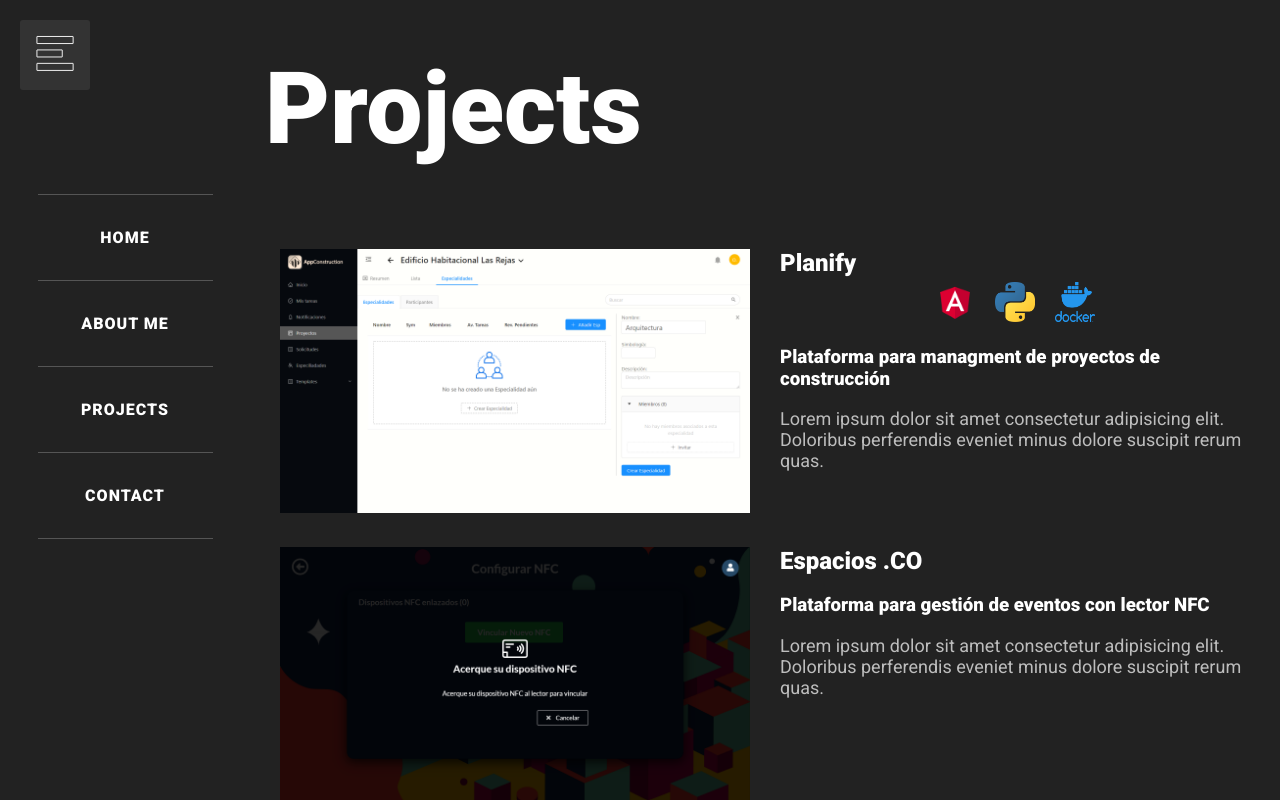
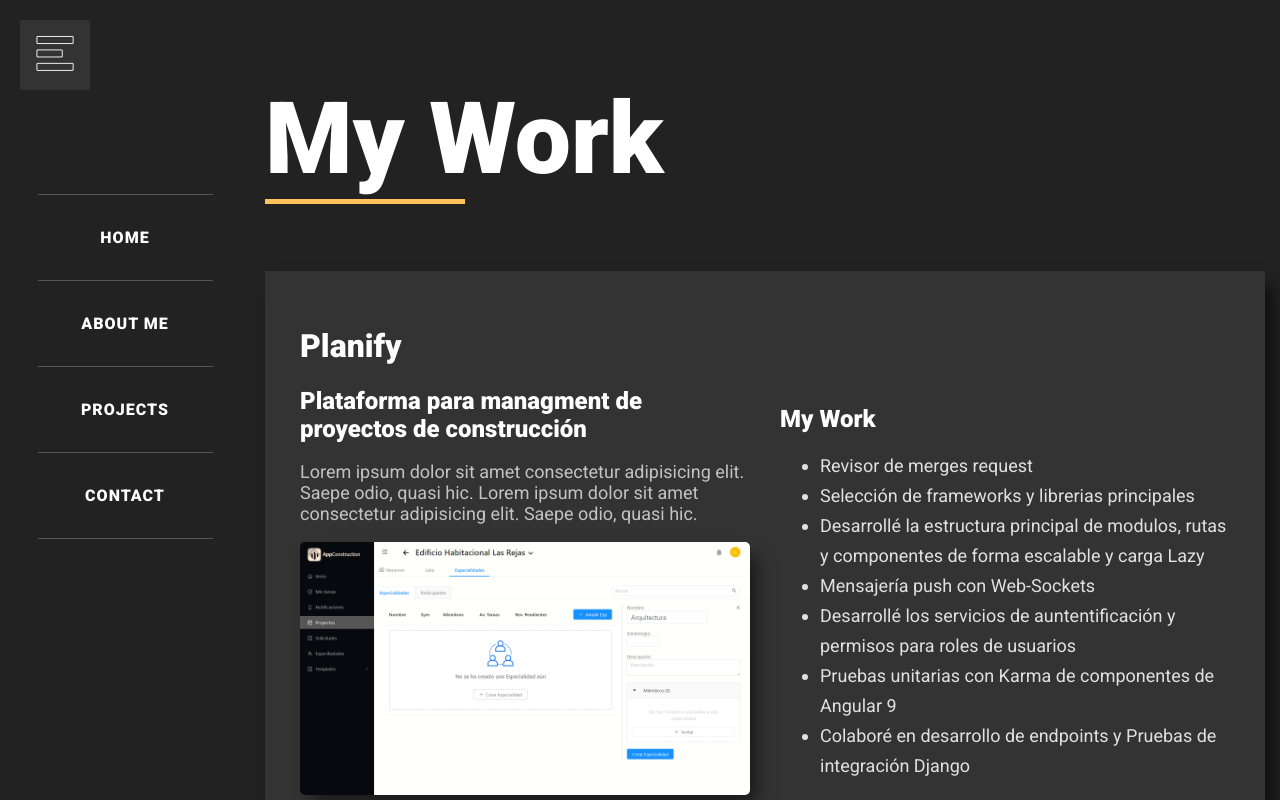
Before and after one commit to farriagadal/portfolio-web, an Angular app: page /projects in a window 1280 px wide. Built offline with nearby package versions, Linux system fonts and the light colour scheme.

Commit message:
add-projects-and-colors

```diff
--- a/src/app/app.component.scss
+++ b/src/app/app.component.scss
@@ -1,10 +1,13 @@
+@import 'src/styles/colors.scss';
+
 .layout {
     display: flex;
     overflow: hidden;
+    background: url(https://yasio.pl/assets/img/a5d79c8.webp);
+    background: $background-primary-color;
 
     .content-view {
         height: 100vh;
-        background-color: #222222;
         width: -webkit-fill-available;
         overflow-y: auto;
         overflow-x: hidden;
@@ -21,15 +24,15 @@
 
  .content-view::-webkit-scrollbar {
     width: 12px;
-    background-color: #313131;
+    background-color: $background-primary-color;
  }
 
  .content-view::-webkit-scrollbar-track {
     border-radius: 10px;
-    background-color: #313131;
+    background-color: $background-primary-color;
  }
 
  .content-view::-webkit-scrollbar-thumb {
-    border-radius: 10px;
+    //border-radius: 10px;
     background-color: #151515;
  }
--- a/src/app/components/about-me/about-me.component.html
+++ b/src/app/components/about-me/about-me.component.html
@@ -4,10 +4,10 @@
     <div class="row-about">
 
         <div class="text-content">
-            <h2>Fernando Arriagada</h2>
             <h4>Software Developer</h4>
             <p>Professionally connected with the web development industry and information technology for many years.</p>
-            <p>Well-organised person, problem solver, independent employee with high attention to detail. Fan of MMA, outdoor activities, TV series and, recently, English literature. A family person, father of two fractious boys, therefore remote employment is preferred.</p>
+            <p>Well-organised person, problem solver, independent employee with high attention to detail. </p>
+             <p> Fan of MMA, outdoor activities, TV series and, recently, English literature. A family person, father of two fractious boys, therefore remote employment is preferred.</p>
 
         </div>
 
@@ -26,5 +26,4 @@
     </div>
 
 
-
 </div>
--- a/src/app/components/about-me/about-me.component.scss
+++ b/src/app/components/about-me/about-me.component.scss
@@ -1,5 +1,7 @@
-:host {
-}
+$main-color: #ffaf29;
+$secundary-color: #ffc25c;
+
+:host {}
 
 
 @media only screen and (max-width: 768px) {
@@ -13,7 +15,7 @@
       }
 
       .animation-content {
-                width: 100%  !important;
+        width: 100% !important;
       }
     }
   }
@@ -32,6 +34,16 @@
   .title-principal {
     margin-top: 0px;
     margin-bottom: 30px;
+
+    &::after {
+      background-color: $secundary-color;
+      height: 5px;
+      width: 200px;
+      margin-top: 2px;
+      content: "";
+      display: flex;
+      animation: width 1s ease-in-out;
+    }
   }
 
   .row-about {
@@ -56,25 +68,34 @@
   }
 }
 
+@keyframes width {
+  0% {
+    width: 0
+  }
+
+  100% {
+    width: 200px
+  }
+}
 
 
 
 
-.container-slider{
+.container-slider {
   width: 210px;
   height: 140px;
   perspective: 1000px;
-    left:450px;
-    top:50px;
+  left: 450px;
+  top: 50px;
 }
 
-  #carousel_sides{
-     width:100%;
-     height:100%;
+#carousel_sides {
+  width: 100%;
+  height: 100%;
   position: absolute;
   transform-style: preserve-3d;
-     animation:rotate 60s linear infinite;
-     animation-direction:reverse;
+  animation: rotate 60s linear infinite;
+  animation-direction: reverse;
   text-align: center;
 
   img {
@@ -88,32 +109,36 @@
   }
 }
 
-  #carousel_sides figure{
-     width:186px;
-     height:116px;
-     position:absolute;
-     left:10px;
-     top:10px;
-     margin:0px;
-     display:block;
+#carousel_sides figure {
+  width: 186px;
+  height: 116px;
+  position: absolute;
+  left: 10px;
+  top: 10px;
+  margin: 0px;
+  display: block;
   //border:1px solid #7fff00;
   opacity: 0.95;
 }
-  #carousel_sides figure:nth-child(1){
-     transform:rotateY(0deg) translateZ(100px);
-  }
-  #carousel_sides figure:nth-child(2){
-     transform:rotateY(120deg) translateZ(100px);
-  }
-  #carousel_sides figure:nth-child(3){
-     transform:rotateY(240deg) translateZ(100px);
+
+#carousel_sides figure:nth-child(1) {
+  transform: rotateY(0deg) translateZ(100px);
 }
 
-  @keyframes rotate{
-     from{
-        transform:rotateY(0deg);
+#carousel_sides figure:nth-child(2) {
+  transform: rotateY(120deg) translateZ(100px);
 }
-     to{
-        transform:rotateY(2500deg);
+
+#carousel_sides figure:nth-child(3) {
+  transform: rotateY(240deg) translateZ(100px);
+}
+
+@keyframes rotate {
+  from {
+    transform: rotateY(0deg);
+  }
+
+  to {
+    transform: rotateY(2500deg);
   }
 }
--- a/src/app/components/contact/contact.component.scss
+++ b/src/app/components/contact/contact.component.scss
@@ -1,4 +1,7 @@
+@import 'src/styles/colors.scss';
+
 :host {}
+
 
 
 .contact-content {
@@ -9,6 +12,37 @@
   padding-top: 80px;
 }
 
+.title-principal {
+  margin: 0;
+
+  &::after {
+    background-color: $secundary-color;
+    height: 5px;
+    width: 200px;
+    margin-top: 2px;
+    content: "";
+    display: flex;
+    animation: width 1s ease-in-out;
+  }
+}
+
+@keyframes width {
+  0% {
+    width: 0
+  }
+
+  100% {
+    width: 200px
+  }
+}
+
+
+.sub-title {
+  font-size: 30px;
+  font-weight: 200;
+  margin-top: 10px;
+  margin-bottom: 50px;
+}
 
 .contact-container {
   width: 500px;
@@ -19,6 +53,10 @@
     padding: 0px;
     width: 85%;
     padding-top: 80px;
+  }
+
+  .title-principal {
+    font-size: 70px;
   }
 
   .contact-container {
@@ -40,7 +78,7 @@ input {
   color: #fff;
   font-family: "Roboto", sans-serif;
   font-weight: 400 !important;
-  background: #333;
+  background: $background-secundary-color;
   /* padding: 8px; */
   padding-left: 7px;
 }
@@ -98,7 +136,7 @@ input:focus~label,
   width: 0;
   bottom: 1px;
   position: absolute;
-  background: red;
+  background: $main-color;
   transition: 0.2s ease all;
   -moz-transition: 0.2s ease all;
   -webkit-transition: 0.2s ease all;
@@ -180,6 +218,7 @@ input:focus~.highlight {
 }
 
 .group.message {
+
   // margin-top: 52px;
   input {
     height: 60px;
@@ -207,28 +246,56 @@ input:focus~.highlight {
 }
 
 .send-button {
-  button {
-    border: 0;
-    border-radius: .25em;
-    background: initial;
-    background-color: #3070ff;
-    color: #fff;
-    font-size: 1.0625em;
-    padding: 10px 50px;
+
+  .button-send {
+    font-weight: 900;
+    text-align: center;
+    color: $secundary-color;
+    cursor: pointer;
+    display: block;
+    font-size: 16px;
+    font-weight: 400;
+    line-height: 45px;
+    margin: 0 0 2em;
+    max-width: 160px;
+    position: relative;
+    text-decoration: none;
+    text-transform: uppercase;
+    width: 100%;
+
+    &:hover {
+      text-decoration: none;
     }
 
-  button:active {
-    background-image: linear-gradient(rgba(0, 0, 0, .2), rgba(0, 0, 0, .2));
-    outline: 0;
-    box-shadow: 0 0 0 2px #fff, 0 0 0 4px rgba(50, 100, 150, .4);
+
+    svg {
+      height: 45px;
+      left: 0;
+      position: absolute;
+      top: 0;
+      width: 100%;
     }
 
-  .button:hover {
-    background-image: linear-gradient(rgba(0, 0, 0, .1), rgba(0, 0, 0, .1));
+    rect {
+      fill: none;
+      stroke: $secundary-color;
+      stroke-width: 5;
+      stroke-dasharray: 422, 0;
+      transition: all 0.35s linear;
+    }
   }
 
-  .button:focus {
-    outline: 0;
-    box-shadow: 0 0 0 2px #fff, 0 0 0 4px rgba(50, 100, 150, .4);
+  .button-send:hover {
+    background: rgba($main-color, 0);
+    font-weight: 900;
+    //color: $main-color;
+
+    rect {
+      stroke: $main-color;
+      stroke-width: 5;
+      stroke-dasharray: 15, 310;
+      stroke-dashoffset: 48;
+      transition: all 1.35s cubic-bezier(0.19, 1, 0.22, 1);
     }
   }
+}
--- a/src/app/components/home/home.component.html
+++ b/src/app/components/home/home.component.html
@@ -8,7 +8,7 @@
   <p class="profession-home">
     <span>Software Developer</span> / <span>Frontend Developer</span></p>
 
-<a class="btn btn-1">
+<a class="button-send" routerLink="/contact">
   <svg>
     <rect x="0" y="0" fill="none" width="100%" height="100%"/>
   </svg>
--- a/src/app/components/projects/projects.component.html
+++ b/src/app/components/projects/projects.component.html
@@ -1,25 +1,38 @@
 <div class="project-content">
-    <h1 class="title-principal">Projects</h1>
+    <h1 class="title-principal">My Work</h1>
 
     <div class="list-container">
 
 
         <div class="project-card">
             <div class="img-container">
+                <h1>Planify</h1>
+                <!-- <div class="techs-row">
+                    <img src="assets/skills/angular.png">
+                    <img src="assets/skills/python.png">
+                    <img src="assets/skills/docker.png">
+                </div> -->
+                <h2>Plataforma para managment de proyectos de construcción</h2>
+                <p>Lorem ipsum dolor sit amet consectetur adipisicing elit. Saepe odio, quasi hic.
+                    Lorem ipsum dolor sit amet consectetur adipisicing elit. Saepe odio, quasi hic.
+                </p>
                 <img src="assets/projects/planify.png">
 
             </div>
             <div class="text-container">
-                <h2>Planify</h2>
-                <div class="techs-row">
-                    <img src="assets/skills/angular.png">
-                    <img src="assets/skills/python.png">
-                    <img src="assets/skills/docker.png">
-                </div>
-                <h3>Plataforma para managment de proyectos de construcción</h3>
-                <p class="project-description">
-                    Lorem ipsum dolor sit amet consectetur adipisicing elit. Doloribus perferendis eveniet minus dolore suscipit rerum quas.
-                </p>
+
+                <div class="project-description">
+                    <h2>My Work</h2>
+                    <ul style="font-size: 18px; opacity: 0.85;line-height: 30px">
+                        <li>Revisor de merges request</li>
+                        <li>Selección de frameworks y librerias principales</li>
+                        <li>Desarrollé la estructura principal de modulos, rutas y componentes de forma escalable y carga Lazy</li>
+                        <li>Mensajería push con Web-Sockets</li>
+                        <li>Desarrollé los servicios de auntentificación y permisos para roles de usuarios</li>
+                        <li>Pruebas unitarias con Karma de componentes de Angular 9</li>
+                        <li>Colaboré en desarrollo de endpoints y Pruebas de integración Django</li>
+                    </ul>
+               </div>
             </div>
         </div>
 
@@ -32,8 +45,11 @@
                 <h2>Espacios .CO</h2>
                 <h3>Plataforma para gestión de eventos con lector NFC</h3>
                 <p class="project-description">
-                    Lorem ipsum dolor sit amet consectetur adipisicing elit. Doloribus perferendis eveniet minus dolore suscipit rerum quas.
-                </p>
+                    Planificación y mockup de vistas de app.
+                    Scrum Master para cordinación de equipos en desarrollo de softwares ágiles.
+                    Desarrollo de arquitectura frontend de app en Angular 8.
+                    Desarrollo backend en python 3.7 con framework Django.
+                    Revisor de merges en Gitlab.   </p>
             </div>
         </div>
 
--- a/src/app/components/projects/projects.component.scss
+++ b/src/app/components/projects/projects.component.scss
@@ -1,36 +1,63 @@
+@import 'src/styles/colors.scss';
+
 :host {
 }
 
-
-
 .project-content {
     margin: auto;
-    width: fit-content;
+    width: 98%;
     color: #fff;
     margin: auto;
-    padding-top: 50px;
     max-width: 1000px;
+    padding-top: 80px;
 }
 
 .project-card {
     display: flex;
-    width: 100%;
+    background: $background-secundary-color;
+    padding: 20px;
+    margin-bottom: 30px;
+    -webkit-box-shadow: 9px 11px 18px -3px rgba(0,0,0,0.68);
+    -moz-box-shadow: 9px 11px 18px -3px rgba(0,0,0,0.68);
+    box-shadow: 9px 11px 18px -3px rgba(0,0,0,0.68);
 
     .img-container {
         width: 50%;
         margin: 15px;
         display: block;
 
+
         img {
             width: 100%;
+            border-radius: 5px;
+            -webkit-box-shadow: 9px 11px 18px -3px rgba(0,0,0,0.55);
+            -moz-box-shadow: 9px 11px 18px -3px rgba(0,0,0,0.55);
+            box-shadow: 9px 11px 18px -3px rgba(0,0,0,0.55);
         }
 
+        h2 {
+            margin: 0px;
+        }
 
+        p {
+            font-weight: 400;
+            font-size: 18px;
+            opacity: 0.7;
+        }
     }
 
     .text-container {
         width: 50%;
         margin: 15px;
+        display: -ms-flexbox;
+        display: -webkit-flex;
+        display: flex;
+
+        -ms-flex-align: flex-end;
+        -webkit-align-items: flex-end;
+        -webkit-box-align: flex-end;
+
+        align-items: flex-end;
 
         h2 {
             margin: 0px;
@@ -46,8 +73,30 @@
             opacity: 0.7;
         }
     }
+}
 
 
+.title-principal {
+
+    &::after {
+      background-color: $secundary-color;
+      height: 5px;
+      width: 200px;
+      margin-top: 2px;
+      content: "";
+      display: flex;
+      animation: width 1s ease-in-out;
+    }
+}
+
+@keyframes width {
+0% {
+    width: 0
+}
+
+100% {
+    width: 200px
+}
 }
 
 .techs-row {
@@ -59,3 +108,20 @@
         margin: 5px 10px;
     }
 }
+
+@media only screen and (max-width: 768px) {
+
+    .project-content {
+        padding: 0px;
+        width: 90%;
+        padding-top: 80px;
+      }
+
+    .project-card {
+        display: block;
+
+        .img-container, .text-container {
+            width: initial;
+        }
+    }
+  }
--- a/src/app/shared/menu/menu-pc/menu-pc.component.scss
+++ b/src/app/shared/menu/menu-pc/menu-pc.component.scss
@@ -3,7 +3,7 @@ $secundary-color: #ffc25c;
 
 #side-bar-pc {
   display: block;
-  background-color: #222222;
+  //background-color: #222222;
   width: 250px;
   height: 100vh;
   // overflow-y: auto;
```
Also changed, not shown: src/app/components/contact/contact.component.html (+43 -2 lines), src/app/components/home/home.component.scss (+46 -17 lines), src/styles/colors.scss (+7 -0 lines). Lines whose indentation alone changed are shown as unchanged.
